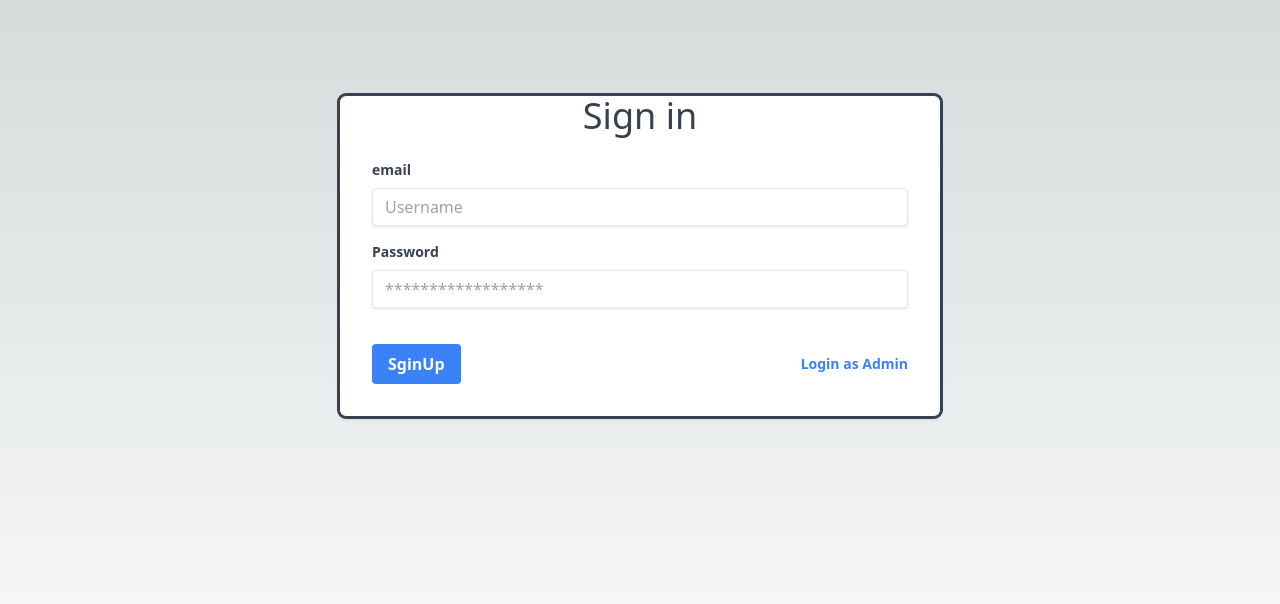
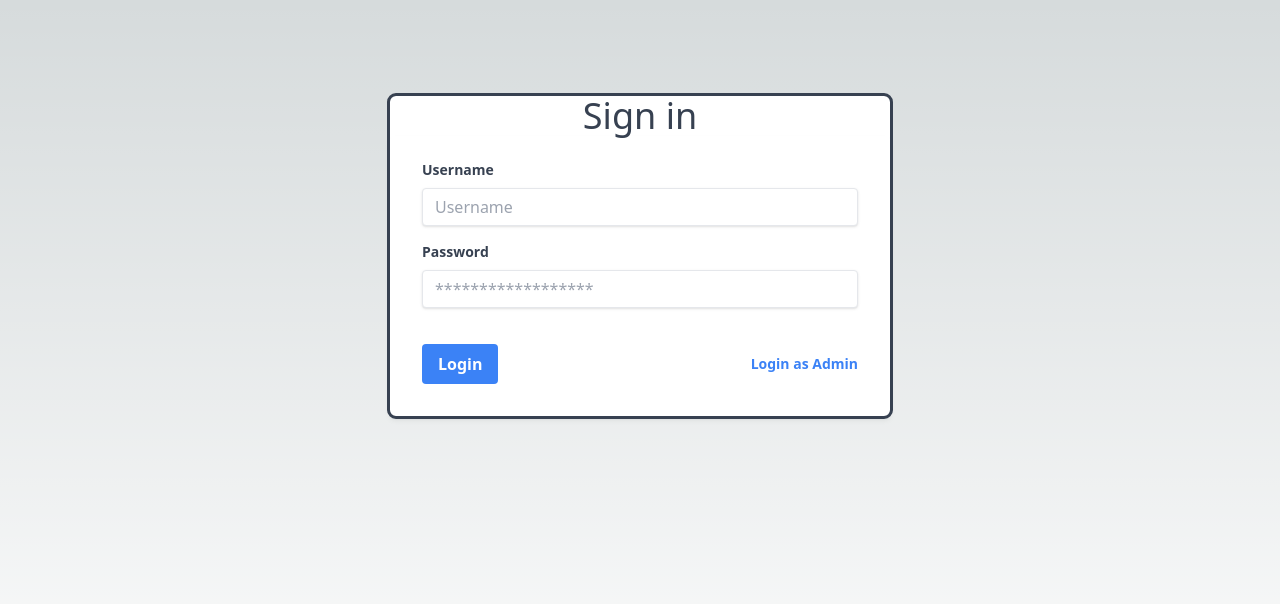
Before and after one commit to xanax02/bee-ete, a Next.js app: page /signin in a window 1280 px wide. Shown: the top 604 px of the page. Built offline with nearby package versions, Linux system fonts and the light colour scheme.

Commit message:
Login-page

```diff
--- a/components/Login.js
+++ b/components/Login.js
@@ -1,29 +1,77 @@
-import React from 'react'
+import { useRouter } from 'next/router';
+import { useState, useRef } from 'react'
 
 const Login = () => {
+
+    const[isAdmin, setIsAdmin] = useState(false);
+    const userName = useRef();
+    const password = useRef();
+
+    const router = useRouter();
+
+    const submitHandler = async (event) => {
+        event.preventDefault();
+        const details = {
+            email: userName.current.value,
+            password: password.current.value,
+            isAdmin
+        }
+
+        // const response = await fetch('/api/signup', {
+        //     method: 'POST',
+        //     body: JSON.stringify(details),
+        //     headers: {
+        //         'Content-Type': 'application/json'
+        //     }
+        // // });
+        // const data = await response.json();
+        // console.log(data);
+        // if(data)
+        // {
+        //     router.replace("/");
+        // }
+
+        console.log(details);
+        }
+
+    let buttonData ;
+    if(isAdmin)
+    {
+        buttonData = 'User'
+    }
+    else
+    {
+        buttonData = 'Admin'
+    }
+
+    const adminHandler=() => {
+        setIsAdmin((prevState) => {
+            return !prevState
+        })
+    }
+
   return (
     <div className=' w-[500px] outline mx-auto my-24 bg-white text-gray-700 rounded-md'>
         <h2 className='text-center text-4xl'>Sign in</h2>
-        <p className='text-center'>(user)</p>
-        <form className="bg-white shadow-md rounded px-8 pt-6 pb-8 mb-4">
+        <form className="bg-white shadow-md rounded px-8 pt-6 pb-8 mb-4" onSubmit={submitHandler}>
             <div className="mb-4">
                 <label className="block text-gray-700 text-sm font-bold mb-2" htmlFor="username">
                 Username
                 </label>
-                <input className="bg-white shadow appearance-none border rounded w-full py-2 px-3 text-gray-700 leading-tight focus:outline-none focus:shadow-outline" id="username" type="text" placeholder="Username" />
+                <input ref={userName} className="bg-white shadow appearance-none border rounded w-full py-2 px-3 text-gray-700 leading-tight focus:outline-none focus:shadow-outline" id="username" type="text" placeholder="Username" />
             </div>
             <div className="mb-6">
                 <label className="block text-gray-700 text-sm font-bold mb-2" htmlFor="password">
                 Password
                 </label>
-                <input className="bg-white shadow appearance-none border rounded w-full py-2 px-3 text-gray-700 mb-3 leading-tight focus:outline-none focus:shadow-outline" id="password" type="password" placeholder="******************" />
+                <input ref={password} className="bg-white shadow appearance-none border rounded w-full py-2 px-3 text-gray-700 mb-3 leading-tight focus:outline-none focus:shadow-outline" id="password" type="password" placeholder="******************" />
             </div>
             <div className="flex items-center justify-between">
-                <button className="bg-blue-500 hover:bg-blue-700 text-white font-bold py-2 px-4 rounded focus:outline-none focus:shadow-outline" type="button">
+                <button className="bg-blue-500 hover:bg-blue-700 text-white font-bold py-2 px-4 rounded focus:outline-none focus:shadow-outline">
                     Login
                 </button>
-                <a className="inline-block align-baseline font-bold text-sm text-blue-500 hover:text-blue-800" href="#">
-                    Login as Admin
+                <a className="cursor-pointer inline-block align-baseline font-bold text-sm text-blue-500 hover:text-blue-800" onClick={adminHandler}>
+                    Login as {buttonData}
                 </a>
             </div>
         </form>
--- a/components/Signup.js
+++ b/components/Signup.js
@@ -70,7 +70,7 @@ const Signup = () => {
                         SginUp
                     </button>
                     <a className="cursor-pointer inline-block align-baseline font-bold text-sm text-blue-500 hover:text-blue-800" onClick={adminHandler}>
-                        Login as {buttonData}
+                        Signup as {buttonData}
                     </a>
                 </div>
             </form>
--- a/pages/signin.js
+++ b/pages/signin.js
@@ -1,9 +1,10 @@
+import Login from "@/components/Login"
 import Signup from "@/components/Signup"
 
 
 const signin = () => {
   return (
-    <Signup />
+    <Login />
   )
 }
 
```
